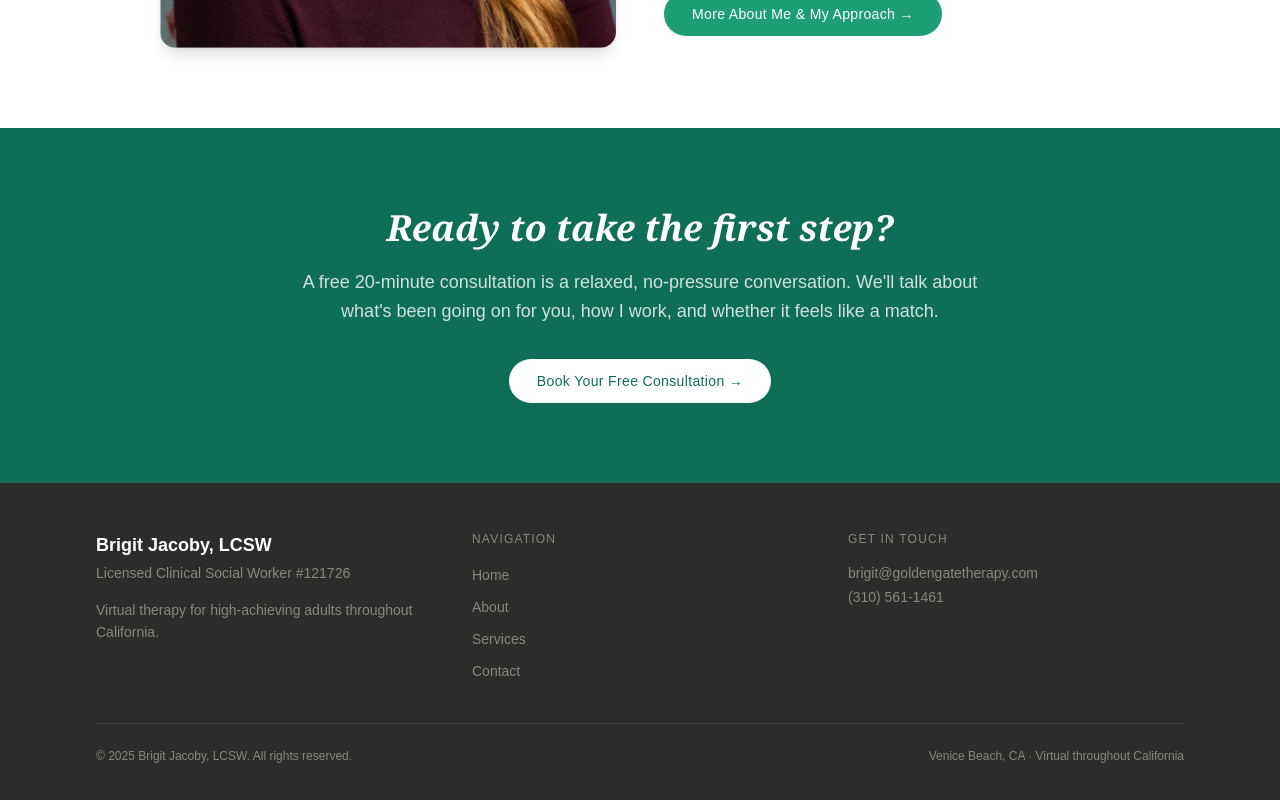
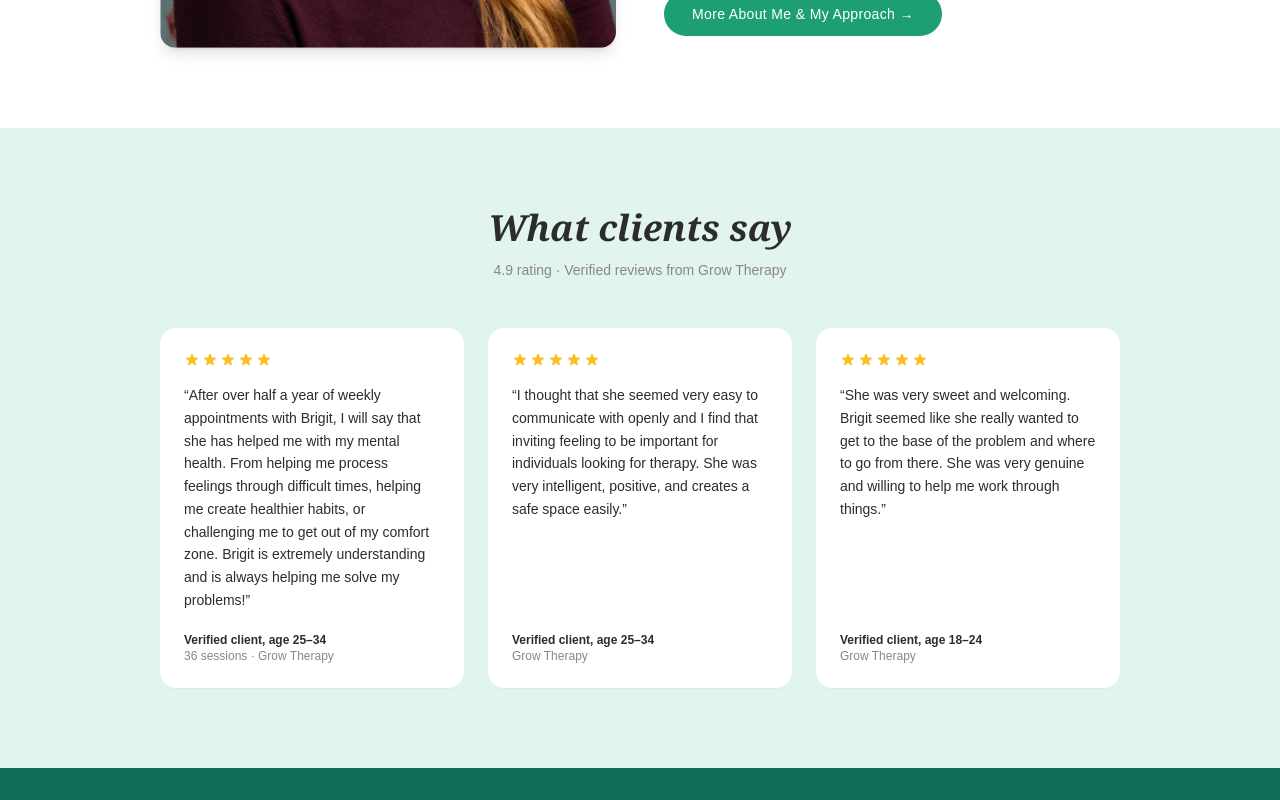
Before and after one commit to joshuadjacoby/ggt-web, a Next.js app: page / in a window 1280 px wide. Shown: the part 3100-3900 px from the top of the page. Built offline with nearby package versions, Linux system fonts and the light colour scheme.

Commit message:
feat: add client testimonials section to home page

```diff
--- a/src/app/home/page.tsx
+++ b/src/app/home/page.tsx
@@ -8,6 +8,27 @@ export const metadata: Metadata = {
   description:
     "Virtual therapy for high-achieving adults in Los Angeles. Specializing in anxiety, people-pleasing, and authentic relationships. Book a free 20-minute consultation.",
 };
+
+const testimonials = [
+  {
+    quote:
+      "After over half a year of weekly appointments with Brigit, I will say that she has helped me with my mental health. From helping me process feelings through difficult times, helping me create healthier habits, or challenging me to get out of my comfort zone. Brigit is extremely understanding and is always helping me solve my problems!",
+    attribution: "Verified client, age 25–34",
+    detail: "36 sessions · Grow Therapy",
+  },
+  {
+    quote:
+      "I thought that she seemed very easy to communicate with openly and I find that inviting feeling to be important for individuals looking for therapy. She was very intelligent, positive, and creates a safe space easily.",
+    attribution: "Verified client, age 25–34",
+    detail: "Grow Therapy",
+  },
+  {
+    quote:
+      "She was very sweet and welcoming. Brigit seemed like she really wanted to get to the base of the problem and where to go from there. She was very genuine and willing to help me work through things.",
+    attribution: "Verified client, age 18–24",
+    detail: "Grow Therapy",
+  },
+];
 
 const recognitionItems = [
   "Feel chronically anxious — even when nothing is technically wrong",
@@ -254,6 +275,41 @@ export default function Home() {
         </div>
       </section>
 
+      {/* Testimonials */}
+      <section className="bg-soft-sage py-16 lg:py-20">
+        <div className="max-w-5xl mx-auto px-4 sm:px-6 lg:px-8">
+          <div className="text-center mb-12">
+            <h2 className="text-3xl sm:text-4xl font-bold italic text-charcoal mb-3">
+              What clients say
+            </h2>
+            <p className="text-stone-gray text-sm">
+              4.9 rating · Verified reviews from Grow Therapy
+            </p>
+          </div>
+          <div className="grid md:grid-cols-3 gap-6">
+            {testimonials.map(({ quote, attribution, detail }) => (
+              <div key={attribution + detail} className="bg-white rounded-2xl p-6 shadow-sm flex flex-col">
+                {/* Stars */}
+                <div className="flex gap-0.5 mb-4">
+                  {[...Array(5)].map((_, i) => (
+                    <svg key={i} className="w-4 h-4 text-amber-400" fill="currentColor" viewBox="0 0 20 20">
+                      <path d="M9.049 2.927c.3-.921 1.603-.921 1.902 0l1.07 3.292a1 1 0 00.95.69h3.462c.969 0 1.371 1.24.588 1.81l-2.8 2.034a1 1 0 00-.364 1.118l1.07 3.292c.3.921-.755 1.688-1.54 1.118l-2.8-2.034a1 1 0 00-1.175 0l-2.8 2.034c-.784.57-1.838-.197-1.539-1.118l1.07-3.292a1 1 0 00-.364-1.118L2.98 8.72c-.783-.57-.38-1.81.588-1.81h3.461a1 1 0 00.951-.69l1.07-3.292z" />
+                    </svg>
+                  ))}
+                </div>
+                <p className="text-charcoal text-sm leading-relaxed flex-1 mb-5">
+                  &ldquo;{quote}&rdquo;
+                </p>
+                <div>
+                  <p className="text-xs font-semibold text-charcoal">{attribution}</p>
+                  <p className="text-xs text-stone-gray">{detail}</p>
+                </div>
+              </div>
+            ))}
+          </div>
+        </div>
+      </section>
+
       {/* Final CTA */}
       <section className="bg-deep-teal py-20">
         <div className="max-w-3xl mx-auto px-4 sm:px-6 lg:px-8 text-center">
```
